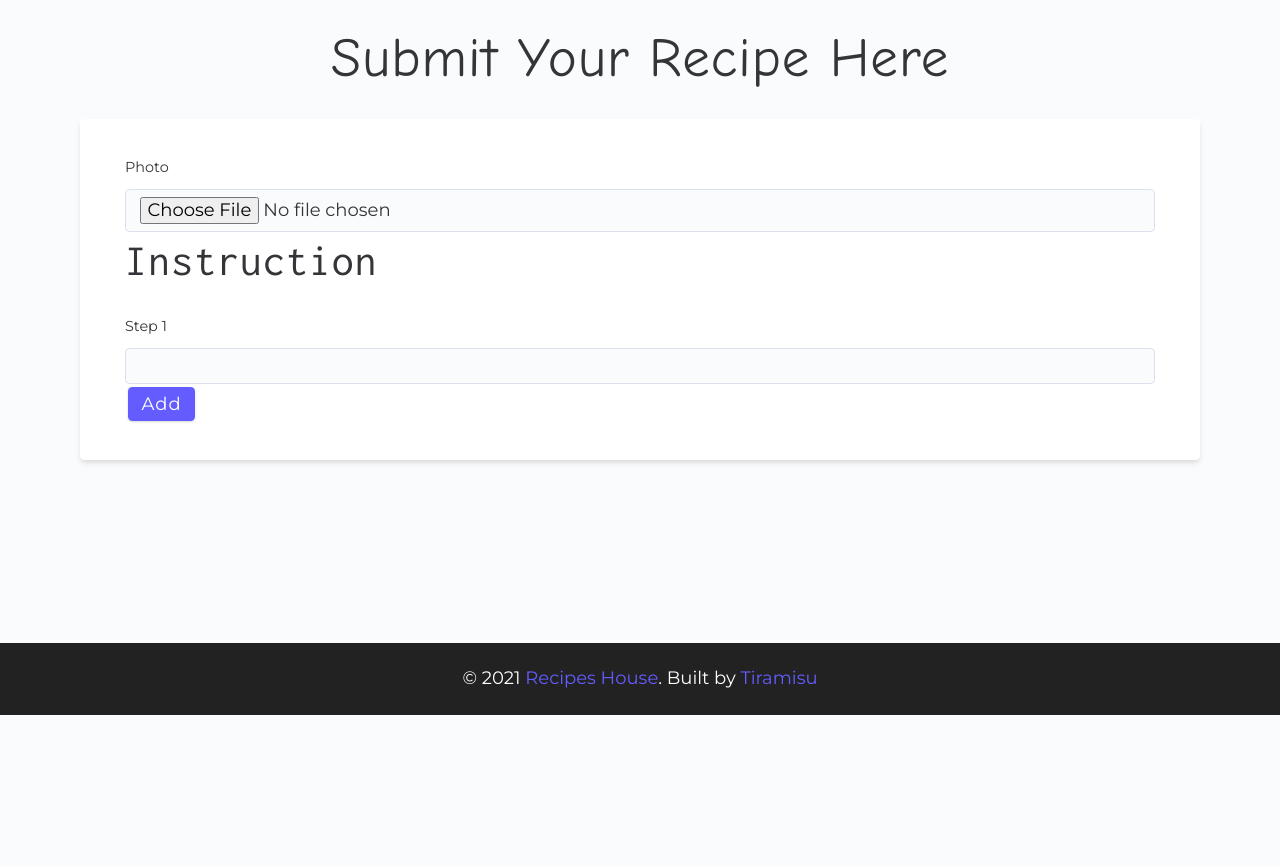
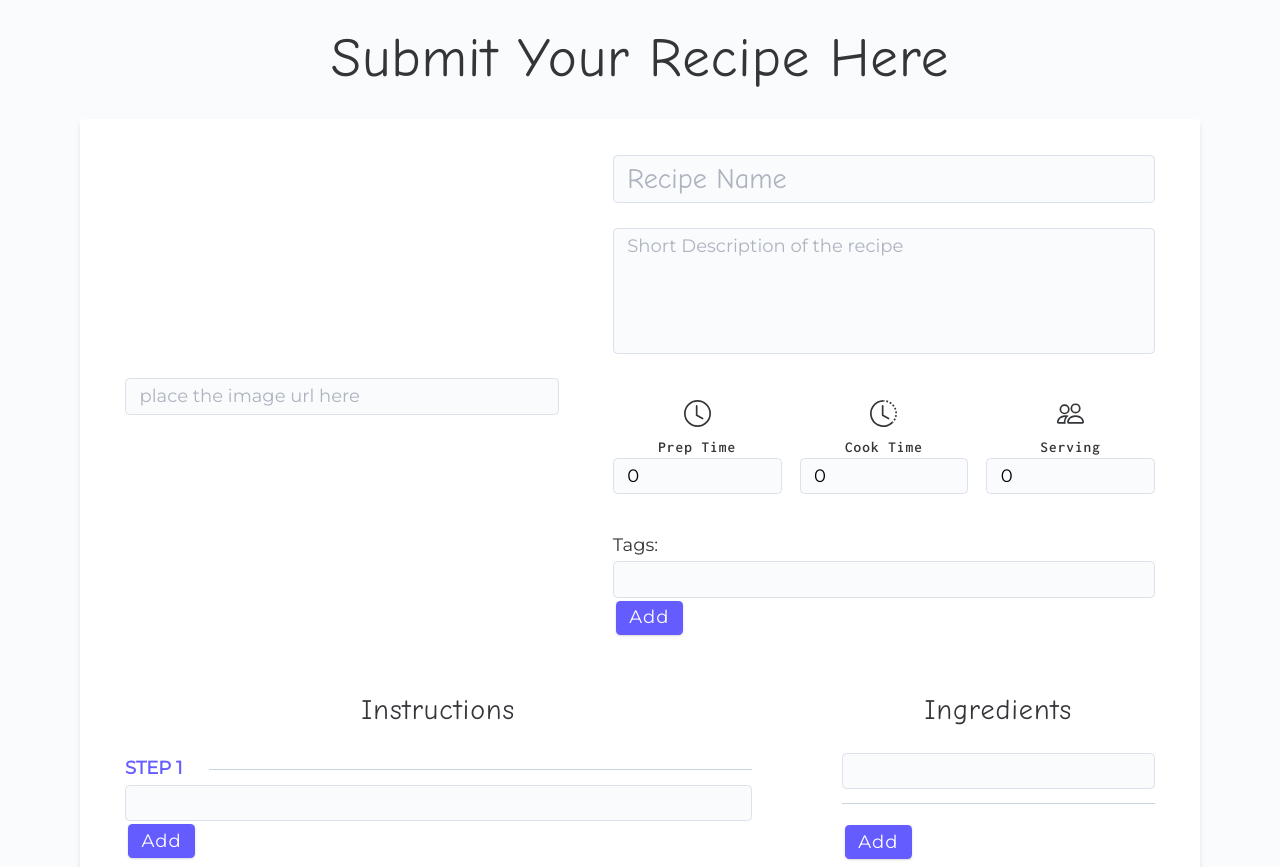
Before and after one commit to Verg-PanLiu/498rk_final_project, a Gatsby site in the folder frontend/: page /addrecipe in a window 1280 px wide. Shown: the part 85-952 px from the top of the page. Before the commit the page ends 800 px from the top, so only its background shows below. Built offline with nearby package versions, Linux system fonts and the light colour scheme; Gatsby itself is replaced by a stand-in of ours.

Commit message:
finish the form

```diff
--- a/frontend/src/assets/css/main.css
+++ b/frontend/src/assets/css/main.css
@@ -181,6 +181,7 @@ textarea {
   background: var(--grey-0);
   border-color: transparent;
   border: 1px solid var(--grey-300);
+  resize: none;
 }
 .form-row {
   margin-bottom: 1rem;
--- a/frontend/src/components/Navbar.js
+++ b/frontend/src/components/Navbar.js
@@ -68,6 +68,8 @@ const Navbar = () => {
             tags
           </Link>
 
+          {login && <Link to="/addrecipe" className="nav-link" activeClassName="active-link" onClick={() => setShow(false)}> Add Recipes </Link>}
+
           {content}
         </div>
       </div>
--- a/frontend/src/pages/addrecipe.js
+++ b/frontend/src/pages/addrecipe.js
@@ -1,61 +1,205 @@
 import React, {useState} from "react"
 import Layout from "../components/Layout"
-import { StaticImage } from "gatsby-plugin-image"
+import { graphql, Link } from "gatsby"
+import { GatsbyImage, getImage, StaticImage} from "gatsby-plugin-image"
+import { BsClockHistory, BsClock, BsPeople } from "react-icons/bs"
+
 import SEO from "../components/SEO"
+import axios from "axios";
 
 const Addrecipe = () => {
   const [instructionList, setInstructionList] = useState([""]);
-  const [ingridentList, setIngridentList] = useState([""]);
+  const [ingredientList, setIngredientList] = useState([""]);
+  const [categoryList, setCategoryList] = useState([""]);
   const [photo, setPhoto] = useState("");
+  const [description, setDescription] = useState("");
+  const [title, setTitle] = useState("");
+  const [prepTime, setPrepTime] = useState(0);
+  const [cookTime, setCookTime] = useState(0);
+  const [serving, setServing] = useState(0);
+  const [invalid, setInvalid] = useState(false);
 
-  const handleInstructionChange = (e, index) => {
+  const handleChange = (e, index, lst, setLst) => {
     const {name, value} = e.target;
-    const list = [...instructionList];
+    const list = [...lst];
     list[index] = value;
-    setInstructionList(list);
+    setLst(list);
   };
 
-  const handleDelete = () => {
-    const list = [...instructionList];
+  const handleDelete = (lst, setLst) => {
+    const list = [...lst];
     list.splice(-1);
-    setInstructionList(list);
+    setLst(list);
   };
 
-  const handleAddClick = () => {
-    setInstructionList([...instructionList, ""]);
+  const handleAdd = (lst, setLst) => {
+    setLst([...lst, ""]);
   };
+
+  // ************** Ingredients ***************
+  const handleIngredientChange = (e, index) => {
+    handleChange(e, index, ingredientList, setIngredientList);
+  };
+
+  const handleAddIngredient = () => {
+    handleAdd(ingredientList, setIngredientList);
+  };
+
+  const handleDeleteIngredient = () => {
+    handleDelete(ingredientList, setIngredientList);
+  };
+
+  // ************** Instructions ***************
+  const handleInstructionChange = (e, index) => {
+    handleChange(e, index, instructionList, setInstructionList);
+  };
+
+  const handleDeleteInstruction = () => {
+    handleDelete(instructionList, setInstructionList);
+  };
+
+  const handleAddInstruction = () => {
+    handleAdd(instructionList, setInstructionList);
+  };
+
+  // ************** Categories ***************
+  const handleCategoryChange = (e, index) => {
+    handleChange(e, index, categoryList, setCategoryList);
+  };
+
+  const handleDeleteCategory = () => {
+    handleDelete(categoryList, setCategoryList);
+  };
+
+  const handleAddCategory = () => {
+    handleAdd(categoryList, setCategoryList);
+  };
+
+  // ************** Upload ***************
+  const handleSubmit = (event) => {
+    event.preventDefault();
+
+    let json = {
+      RecipeID: 1000,
+      RecipeName: title,
+      Description: description,
+      PhotoURL: photo,
+      recipeProcedure: instructionList,
+      Score: 100,
+      UserId: 100,
+      Ingredient: ingredientList,
+      Category: categoryList,
+      cookTime: cookTime,
+      prepTime: prepTime
+    };
+    axios.post("http://localhost:4000/api/recipes/", json)
+    .then((res) => {
+      window.location = "/";
+    })
+    .catch((error) => {
+      console.log(error);
+      setInvalid(true);
+    });
+  };
+
+  // error message
+  let errMsg = invalid ? "Recipe Submission Failure" : "";
 
   return (
     <Layout>
       <SEO title="Home " />
       <main className="page">
         <h1>Submit your recipe here</h1>
-        <form className="form contact-form recipe-form">
-          <div className="form-col">
-            <label htmlFor="photo" className="form-label">Photo</label>
-            <input name="photo" id="photo" type="file" className="form-input" />
+        <form className="form contact-form recipe-form" onSubmit={handleSubmit}>
+          <div className="err-msg">
+            {errMsg}
+          </div>
+          <section className="recipe-hero">
+            <input type="text" alt="image" name="photo" value={photo} onChange={e => setPhoto(e.target.value)} placeholder="place the image url here" required/>
+            <article className="recipe-info">
+              <h4><input type="text" name="title" value={title} onChange={e => setTitle(e.target.value)} placeholder="Recipe Name" required/></h4>
+              <textarea name="description" value={description} onChange={e => setDescription(e.target.value)} rows="4" cols="50" placeholder="Short Description of the recipe">
+              </textarea>
+              {/* icons */}
+              <div className="recipe-icons">
+                <article>
+                  <BsClock />
+                  <h5>prep time</h5>
+                  <input type="number" name="prepTime" value={prepTime} onChange={e => setPrepTime(e.target.value)} required/>
+                </article>
+                <article>
+                  <BsClockHistory />
+                  <h5>cook time</h5>
+                  <input type="number" name="cookTime" value={cookTime} onChange={e => setCookTime(e.target.value)} required/>
+                </article>
+                <article>
+                  <BsPeople />
+                  <h5>serving</h5>
+                  <input type="number" name="serving" value={serving} onChange={e => setServing(e.target.value)} required/>
+                </article>
+              </div>
+              {/* tags */}
+              Tags:
+              {categoryList.map((item, index) => {
+                return (
+                  <div key={index} className="single-tag">
+                    <input type="text" name={"tag" + index}  value={item} onChange={e => handleCategoryChange(e, index)} maxLength="8" size="10" required/>
+                  </div>
+                )
+              })}
+              {categoryList.length < 3 && <button type="button" onClick={handleAddCategory}>
+                  Add
+              </button>}
 
-            <h3>Instruction</h3>
+              {categoryList.length > 1 && <button type="button" onClick={handleDeleteCategory}>Delete</button>}
+            </article>
+          </section>
 
-            {instructionList.map((x, i) => {
+          {/* rest of the content */}
+          <section className="recipe-content">
+            <article>
+              <h4>instructions</h4>
+              {instructionList.map((item, index) => {
                 return (
-                <div className="box">
-                  <label htmlFor={"step" + i}>Step {i + 1}</label>
-                  <input type="text" name={"step" + i} value={x} onChange={e => handleInstructionChange(e, i)} />
+                  <div key={index} className="single-instruction">
+                    <header>
+                      <p>step {index + 1}</p>
+                      <div></div>
+                    </header>
+                    <input type="text" name={"step" + index} value={item} onChange={e => handleInstructionChange(e, index)} required/>
                   </div>
                 )
               })}
 
-            <button type="button" onClick={handleAddClick}>
+              <button type="button" onClick={handleAddInstruction}>
                 Add
               </button>
 
-            {instructionList.length > 1 && <button type="button" onClick={handleDelete}>Delete</button>}
+              {instructionList.length > 1 && <button type="button" onClick={handleDeleteInstruction}>Delete</button>}
+            </article>
+
+            <article className="second-column">
+              <div>
+                <h4>ingredients</h4>
+                {ingredientList.map((item, index) => {
+                  return (
+                    <p key={index} className="single-ingredient">
+                      <input type="text" name={"ingredient" + index} value={item} onChange={e => handleIngredientChange(e, index)} required/>
+                    </p>
+                  )
+                })}
+                <button type="button" onClick={handleAddIngredient}>
+                  Add
+                </button>
+
+                {ingredientList.length > 1 && <button type="button" onClick={handleDeleteIngredient}>Delete</button>}
               </div>
+            </article>
+          </section>
 
-          <div className="form-col">
-
-          </div>
+          <button id="submit" type="submit" className="btn btn-block">
+            Submit
+          </button>
         </form>
       </main>
     </Layout>
```
Lines whose indentation alone changed are shown as unchanged.
